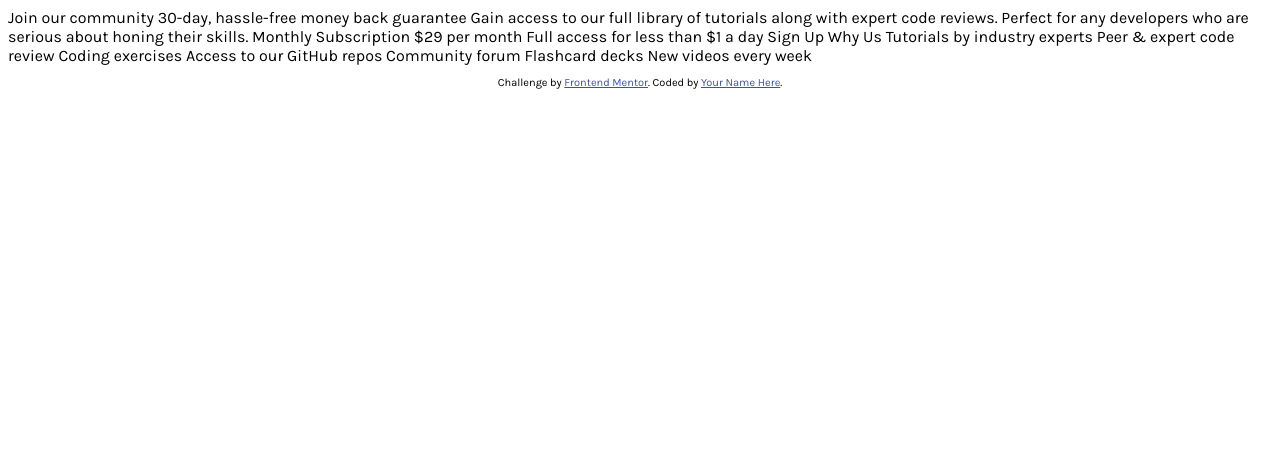
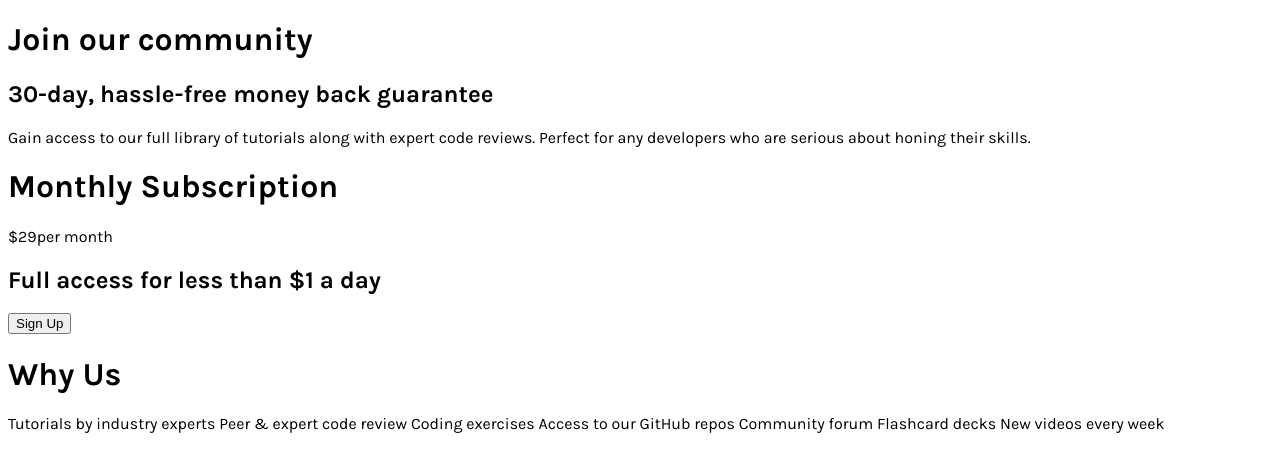
Before and after one commit to Ismaaa/frontend-training, a website: page elements/single-price-grid/index.html in a window 1280 px wide. Drawn offline with nearby package versions, Linux system fonts and the light colour scheme; files that its build step writes are made by us from their sources.

Commit message:
Base marup

```diff
--- a/elements/single-price-grid/index.html
+++ b/elements/single-price-grid/index.html
@@ -1,51 +1,52 @@
 <!DOCTYPE html>
 <html lang="en">
   <head>
-  <meta charset="UTF-8">
-  <meta name="viewport" content="width=device-width, initial-scale=1.0"> <!-- displays site properly based on user's device -->
-
-  <link rel="icon" type="image/png" sizes="32x32" href="./images/favicon-32x32.png">
+    <meta charset="UTF-8" />
+    <meta name="viewport" content="width=device-width, initial-scale=1.0" />
+    <!-- displays site properly based on user's device -->
+    <link
+      rel="icon"
+      type="image/png"
+      sizes="32x32"
+      href="./images/favicon-32x32.png"
+    />
     <link rel="stylesheet" href="css/style.css" />
-
-  <title>Frontend Mentor | Single Price Grid Component</title>
-
-  <!-- Feel free to remove these styles or customise in your own stylesheet 👍 -->
-  <style>
-    .attribution { font-size: 11px; text-align: center; }
-    .attribution a { color: hsl(228, 45%, 44%); }
-  </style>
+    <title>Ismaaa | Single Price Grid Component</title>
   </head>
   <body>
+    <div class="priceBox">
+      <div class="priceBox__main">
+        <h1 class="priceBox__title">
           Join our community
-
+        </h1>
+        <h2 class="priceBox__subtitle">
           30-day, hassle-free money back guarantee
-
-  Gain access to our full library of tutorials along with expert code reviews.
-  Perfect for any developers who are serious about honing their skills.
-
+        </h2>
+        <p class="priceBox__text">
+          Gain access to our full library of tutorials along with expert code
+          reviews. Perfect for any developers who are serious about honing their
+          skills.
+        </p>
+      </div>
+      <div class="priceBox__left">
+        <h1 class="priceBox__title">
           Monthly Subscription
-
-  &dollar;29 per month
-
+        </h1>
+        <span class="priceBox__price">&dollar;29</span
+        ><span class="priceBox__per-month">per month</span>
+        <h2 class="priceBox__subtitle">
           Full access for less than &dollar;1 a day
-
-  Sign Up
-
-  Why Us
-
-  Tutorials by industry experts
-  Peer &amp; expert code review
-  Coding exercises
-  Access to our GitHub repos
-  Community forum
-  Flashcard decks
+        </h2>
+        <button class="priceBox__button">Sign Up</button>
+      </div>
+      <div class="priceBox__right">
+        <h1 class="priceBox__title">Why Us</h1>
+        <p class="priceBox__text">
+          Tutorials by industry experts Peer &amp; expert code review Coding
+          exercises Access to our GitHub repos Community forum Flashcard decks
           New videos every week
-
-  <footer>
-    <p class="attribution">
-      Challenge by <a href="https://www.frontendmentor.io?ref=challenge" target="_blank">Frontend Mentor</a>.
-      Coded by <a href="#">Your Name Here</a>.
         </p>
-  </footer>
+      </div>
+    </div>
   </body>
 </html>
--- /dev/null
+++ b/elements/single-price-grid/sass/_priceBox.scss
@@ -0,0 +1,10 @@
+.priceBox {
+  .priceBox__main {
+  }
+
+  .priceBox__left {
+  }
+
+  .priceBox__right {
+  }
+}
--- a/elements/single-price-grid/sass/main.scss
+++ b/elements/single-price-grid/sass/main.scss
@@ -3,3 +3,5 @@
 
 @import 'base';
 @import 'typography';
+
+@import 'priceBox';
```
Lines whose indentation alone changed are shown as unchanged.
